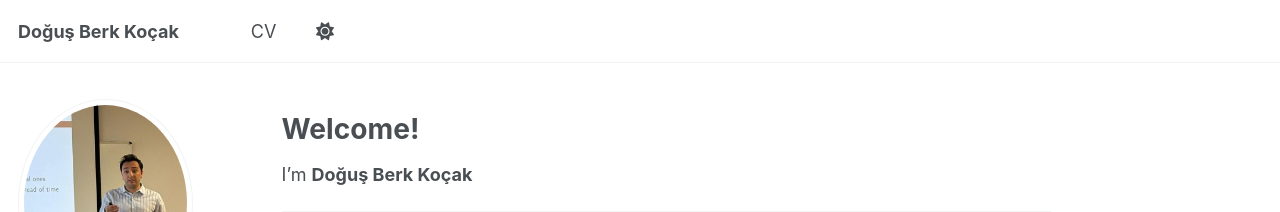
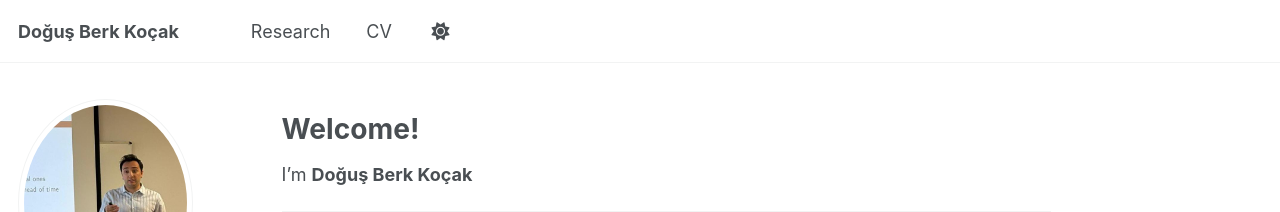
Before and after one commit to dbkocak/dbkocak.github.io, a Jekyll site: the page built from _pages/about.md, in a window 1280 px wide. Shown: the top 212 px of the page. Built offline with Jekyll 4.4.1, drawn with Linux system fonts in a browser that asks for light colours; a script that is not in the unit is left out.

Commit message:
Update navigation.yml

```diff
--- a/_data/navigation.yml
+++ b/_data/navigation.yml
@@ -8,8 +8,8 @@
 #      Markdown formatted page while the second is generated using JSON.
 
 main:
-#  - title: "Publications"
-#    url: /publications/
+  - title: "Research"
+    url: /publications/
 
 #  - title: "Talks"
 #    url: /talks/
```
